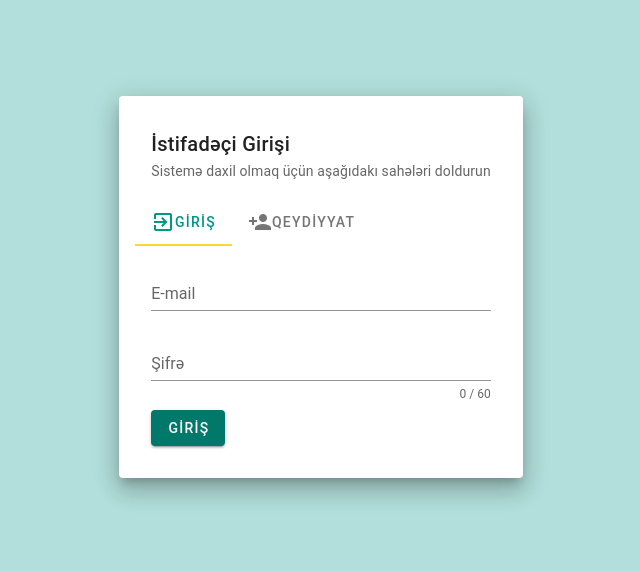
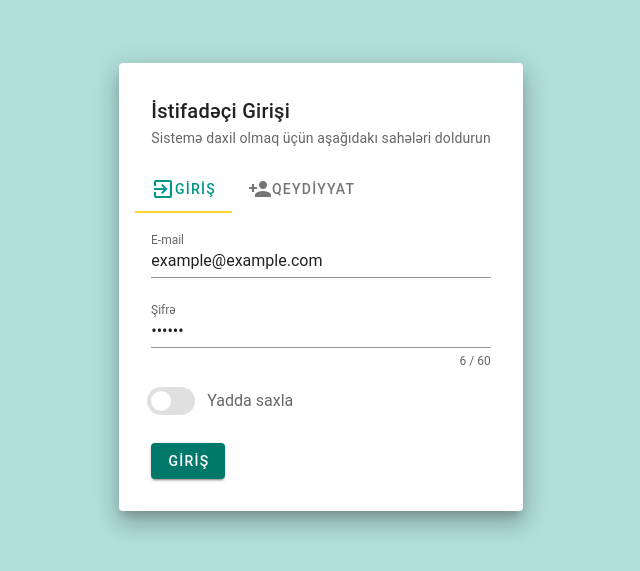
Before and after one commit to safarli/anbarapp, a Vue app: page /login in a window 1280 px wide. Shown: the part 113-684 px from the top of the page, without its empty margins (319-959 px from the left). Built offline with nearby package versions, Linux system fonts and the light colour scheme; no server answers; a small style sheet from the web is missing.

Commit message:
a commit

```diff
--- a/src/views/Login.vue
+++ b/src/views/Login.vue
@@ -23,17 +23,28 @@
             <v-card-text>
               <v-form ref="login_form">
                 <v-text-field
+                  label="E-mail"
+                  v-model="userEmail"
                   :rules="emailRules"
-                  label="E-mail"
                   type="email"
                 ></v-text-field>
                 <v-text-field
+                  label="Şifrə"
+                  v-model="userPassw"
                   counter="60"
-                  label="Şifrə"
                   type="password"
                   :rules="passwRules"
                 ></v-text-field>
-                <v-btn @click="logIn" dark color="teal darken-2" class="mt-2"> GİRİŞ </v-btn>
+                <v-switch inset label="Yadda saxla"></v-switch>
+                <v-btn
+                  @click="logIn"
+                  dark
+                  color="teal darken-2"
+                  class="mt-2"
+                  :loading="loginBtnLoading"
+                >
+                  GİRİŞ
+                </v-btn>
               </v-form>
             </v-card-text>
           </v-tab-item>
@@ -55,7 +66,7 @@
                   label="E-mail"
                   type="email"
                 ></v-text-field>
-                <v-tooltip bottom content-class="grey darken-4" open-delay="300" :open-on-hover="false">
+                <v-tooltip bottom content-class="grey darken-4">
                   <template v-slot:activator="{ on, attrs }">
                     <v-text-field
                       v-bind="attrs"
@@ -70,7 +81,15 @@
                     hərf, 1 böyük hərfdən ibarət olmalıdır</span
                   >
                 </v-tooltip>
-                <v-btn @click="register" dark color="pink" class="mt-2"> QEYDİYYAT </v-btn>
+                <v-btn
+                  @click="register"
+                  dark
+                  color="pink"
+                  class="mt-2"
+                  :loading="registerBtnLoading"
+                >
+                  QEYDİYYAT
+                </v-btn>
               </v-form>
             </v-card-text>
           </v-tab-item>
@@ -83,9 +102,16 @@
 
 
 <script>
+import axios from "axios";
+
 export default {
   data() {
     return {
+      loginBtnLoading: false,
+      registerBtnLoading: false,
+      userEmail: "example@example.com",
+      userPassw: "123456",
+
       emailRules: [
         (v) => !!v || "E-Poçt ünvanı daxil edin",
         (v) => /.+@.+\..+/.test(v) || "Yanlış poçt ünvanı",
@@ -103,19 +129,21 @@ export default {
       soyadRules: [(v) => !!v || "Soyadınızı daxil edin"],
     };
   },
-  computed: {
-    randomQuestion() {
-      const num_1 = Math.round(Math.random() * 10);
-      const num_2 = Math.round(Math.random() * 10);
-      return `${num_1} + ${num_2} = ?`;
+  computed: {},
+  methods: {
+    async logIn() {
+      if (!this.$refs.login_form.validate()) return;
+      this.loginBtnLoading = true;
+      const { data } = await axios.post(
+        "https://api.wavevo.com/userauth/login",
+        { email: this.userEmail, password: this.userPassw }
+      );
+      return console.log(data);
     },
-  },
-  methods: {
-    logIn() {
-      this.$refs.login_form.validate();
-    },
+
     register() {
       this.$refs.register_form.validate();
+      this.registerBtnLoading = true;
     },
   },
 };
```
